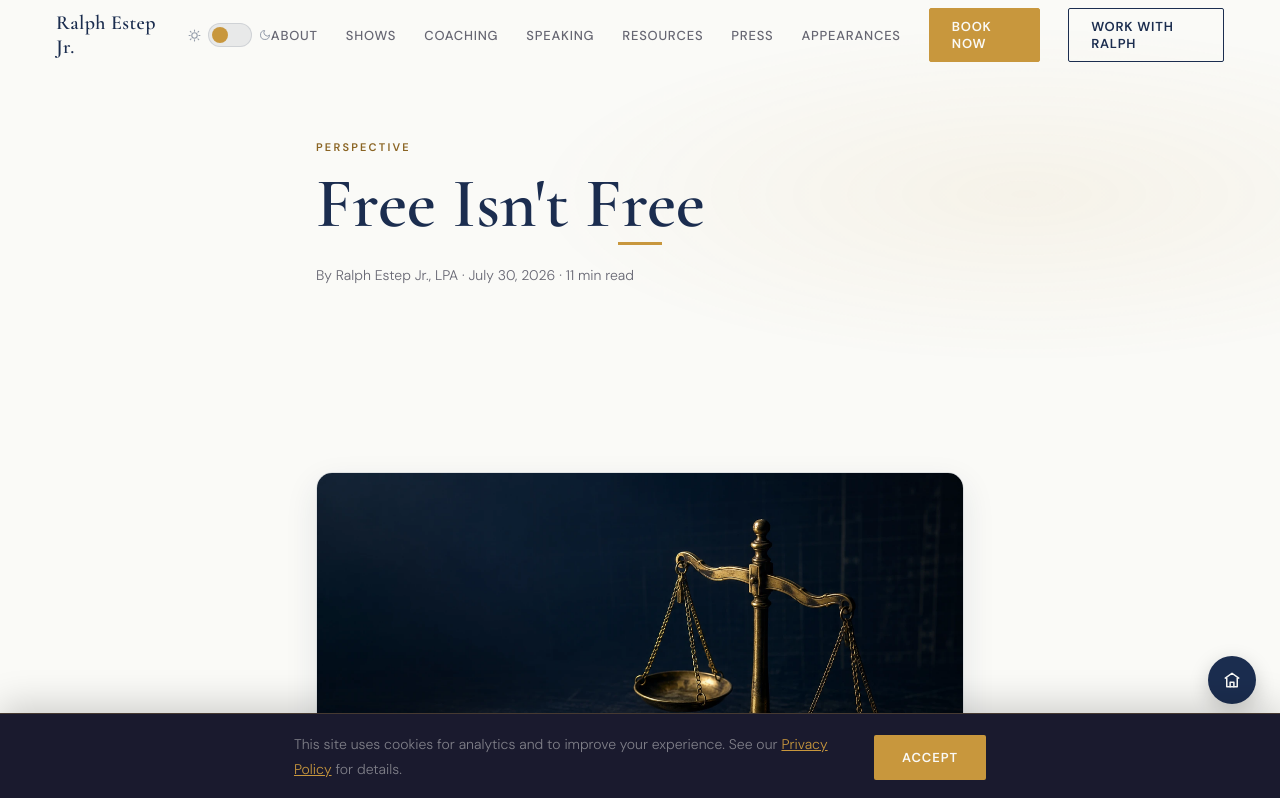
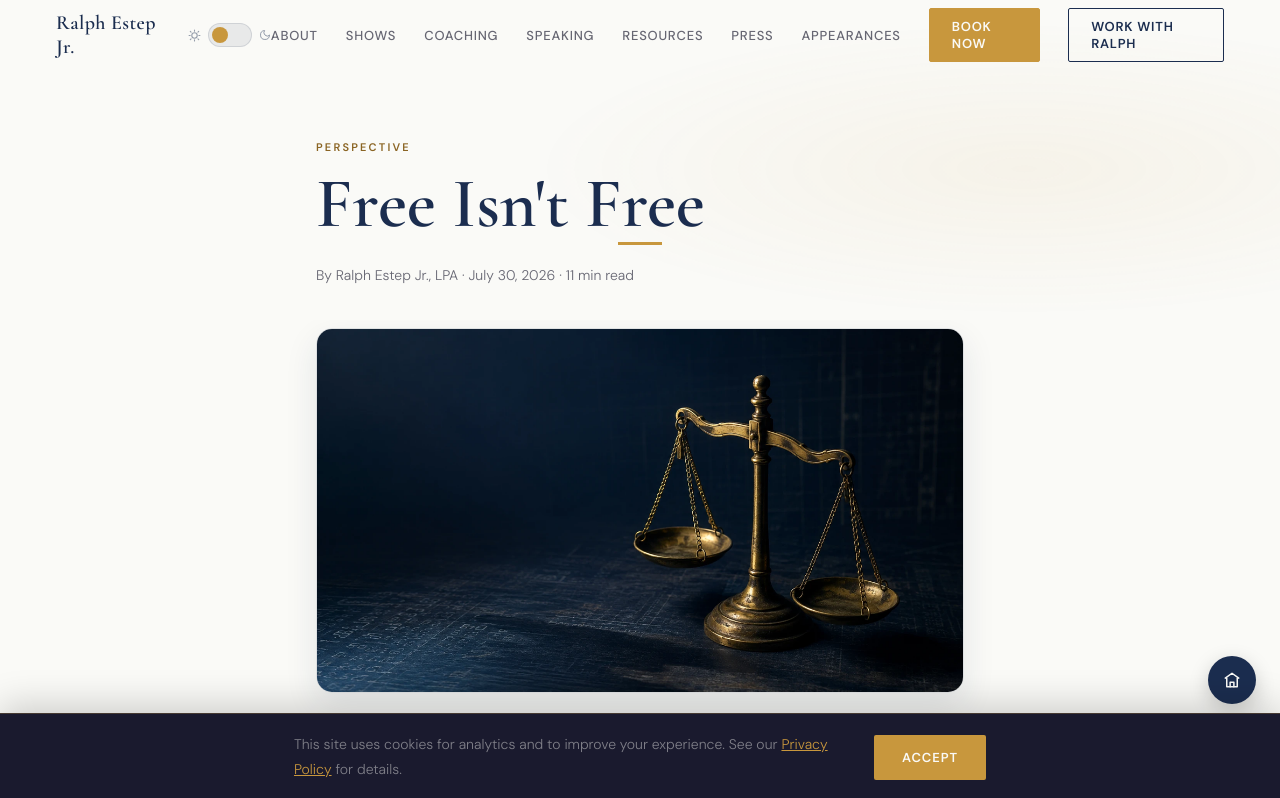
Before and after one commit to abiyourva/ralphwebsite, a Next.js app: page /articles/free-isnt-free in a window 1280 px wide. Shown: the top 798 px of the page. Built offline with nearby package versions, Linux system fonts and the light colour scheme.

Commit message:
Tighten spacing above hero image on Free Isn't Free article

```diff
--- a/app/articles/free-isnt-free/page.tsx
+++ b/app/articles/free-isnt-free/page.tsx
@@ -43,7 +43,7 @@ export default function FreeIsntFreeArticle() {
         type="application/ld+json"
         dangerouslySetInnerHTML={{ __html: JSON.stringify(JSON_LD) }}
       />
-      <header className="page-hero">
+      <header className="page-hero" style={{ paddingBottom: "32px" }}>
         <div className="page-hero-radial" aria-hidden="true" />
         <div className="container-narrow" style={{ position: "relative" }}>
           <span className="eyebrow">{article.category}</span>
@@ -57,7 +57,7 @@ export default function FreeIsntFreeArticle() {
         </div>
       </header>
 
-      <section className="section">
+      <section className="section" style={{ paddingTop: "0" }}>
         <div className="container-narrow">
           <div className="article-hero-image">
             <Image
```
